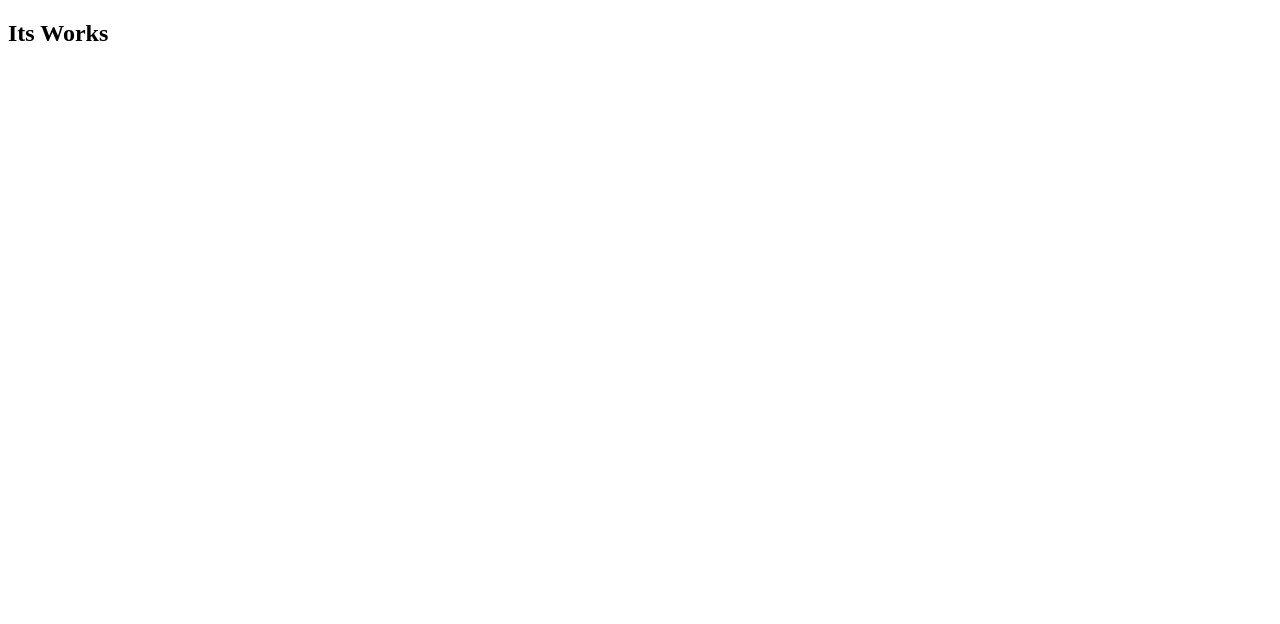
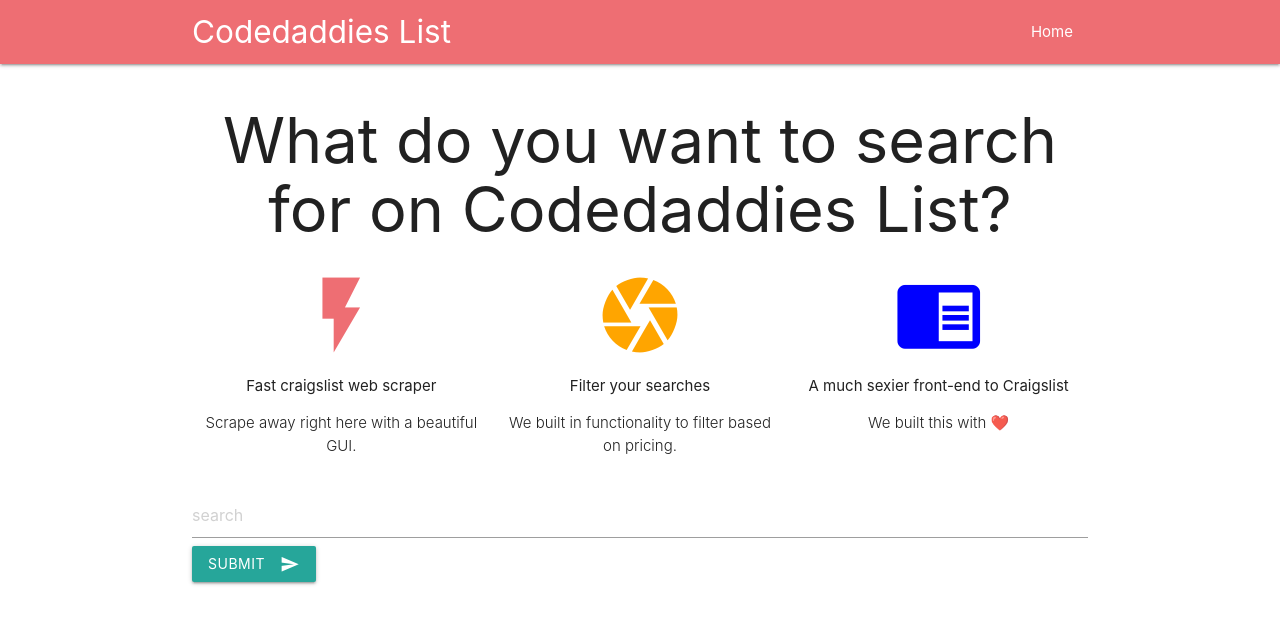
Before and after one commit to I-Love-You-3000/website, a Django app: page / in a window 1280 px wide. Before the commit the part shown is almost empty. Shown: the top 624 px of the page. Run offline with Django 3.2, Linux system fonts and the light colour scheme; parts of the project's set-up code (start-up, migrations or seed data) failed here and were passed over.

Commit message:
frontend and requirements

```diff
--- a/my_app/urls.py
+++ b/my_app/urls.py
@@ -3,6 +3,7 @@
 
 urlpatterns = [
     path(''  , views.home , name='home'),
+    path('new_search'  , views.new_search , name='new_search'),
     # path('new-search'  , views.new_search , name='new_search'),
 
 ]
--- a/my_app/views.py
+++ b/my_app/views.py
@@ -1,5 +1,14 @@
+import request
 from django.shortcuts import render
+from bs4 import buetifulsoup
 
 # Create your views here.
 def home(request):
     return render(request , 'base.html')
+
+def new_search(request):
+    search = request.POST.get('search')
+    stuff_for_frontend = {
+        'search': search,
+    }
+    return render(request , 'my_app/new_search.html' , stuff_for_frontend)
--- a/templates/base.html
+++ b/templates/base.html
@@ -1,12 +1,66 @@
-<!DOCTYPE html>
+{% load static %}
+
 <html lang="en">
 <head>
     <meta charset="UTF-8">
-    <meta http-equiv="X-UA-Compatible" content="IE=edge">
-    <meta name="viewport" content="width=device-width, initial-scale=1.0">
     <title>Website</title>
+    <meta charset="UTF-8"/>
+    <meta name="viewport" content="width=device-width, initial-scale=1"/>
+    <link rel="stylesheet" href="{% static 'css/style.css' %}">
+    <link rel="stylesheet" href="https://cdnjs.cloudflare.com/ajax/libs/materialize/1.0.0/css/materialize.min.css">
+    <link href="https://fonts.googleapis.com/icon?family=Material+Icons" rel="stylesheet">
+
 </head>
 <body>
-    <h2>Its Works</h2>
+
+    <nav>
+        <div class="container nav-wrapper">
+            <a href="/" class="brand-logo">Codedaddies List</a>
+            <ul id="nav-mobile" class="right">
+                <li><a href="/">Home</a></li>
+            </ul>
+        </div>
+    </nav>
+    <div class="container">
+        <h1 style="text-align: center">What do you want to search for on Codedaddies List?</h1>
+        <div class="row">
+            <div class="col s4">
+                <!-- Promo Content 1 goes here -->
+                <div class="center">
+                    <i class="large material-icons" style="color: #EE6E73">flash_on</i>
+                    <p>Fast craigslist web scraper</p>
+                    <p class="light center">Scrape away right here with a beautiful GUI.</p>
+                </div>
+            </div>
+            <div class="col s4">
+                <!-- Promo Content 2 goes here -->
+                <div class="center">
+                    <i class="large material-icons" style="color: orange">camera</i>
+                    <p>Filter your searches</p>
+                    <p class="light center">We built in functionality to filter based on pricing.</p>
+                </div>
+            </div>
+            <div class="col s4">
+                <!-- Promo Content 3 goes here -->
+                <div class="center">
+                    <i class="large material-icons" style="color: blue">chrome_reader_mode</i>
+                    <p>A much sexier front-end to Craigslist</p>
+                    <p class="light center">We built this with ❤️</p>
+                </div>
+            </div>
+        </div>
+        <form action="{% url 'new_search' %}" method="post">
+            {% csrf_token %}
+            <input type="text" name="search" placeholder="search">
+            <button class="btn waves-effect waves-light" type="submit" name="action">Submit
+                <i class="material-icons right">send</i>
+            </button>
+        </form>
+
+        {% block content %}
+
+        {% endblock content %}
+    </div>
+    <script src="https://cdnjs.cloudflare.com/ajax/libs/materialize/1.0.0/js/materialize.min.js"></script>
 </body>
 </html>
```
Also changed, not shown: requirements.txt (added, +12 -0 lines), templates/my_app/new_search.html (+23 -0 lines).
